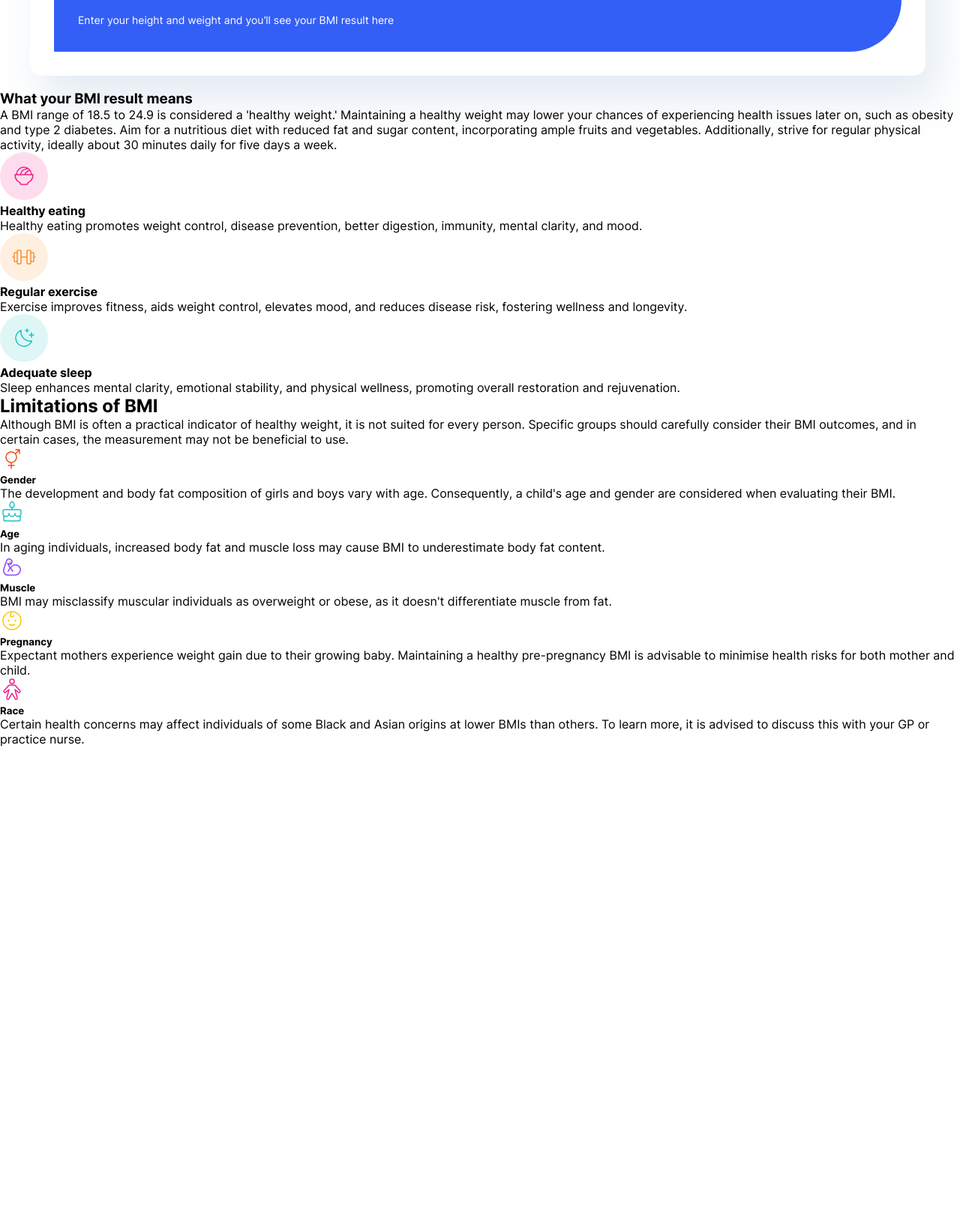
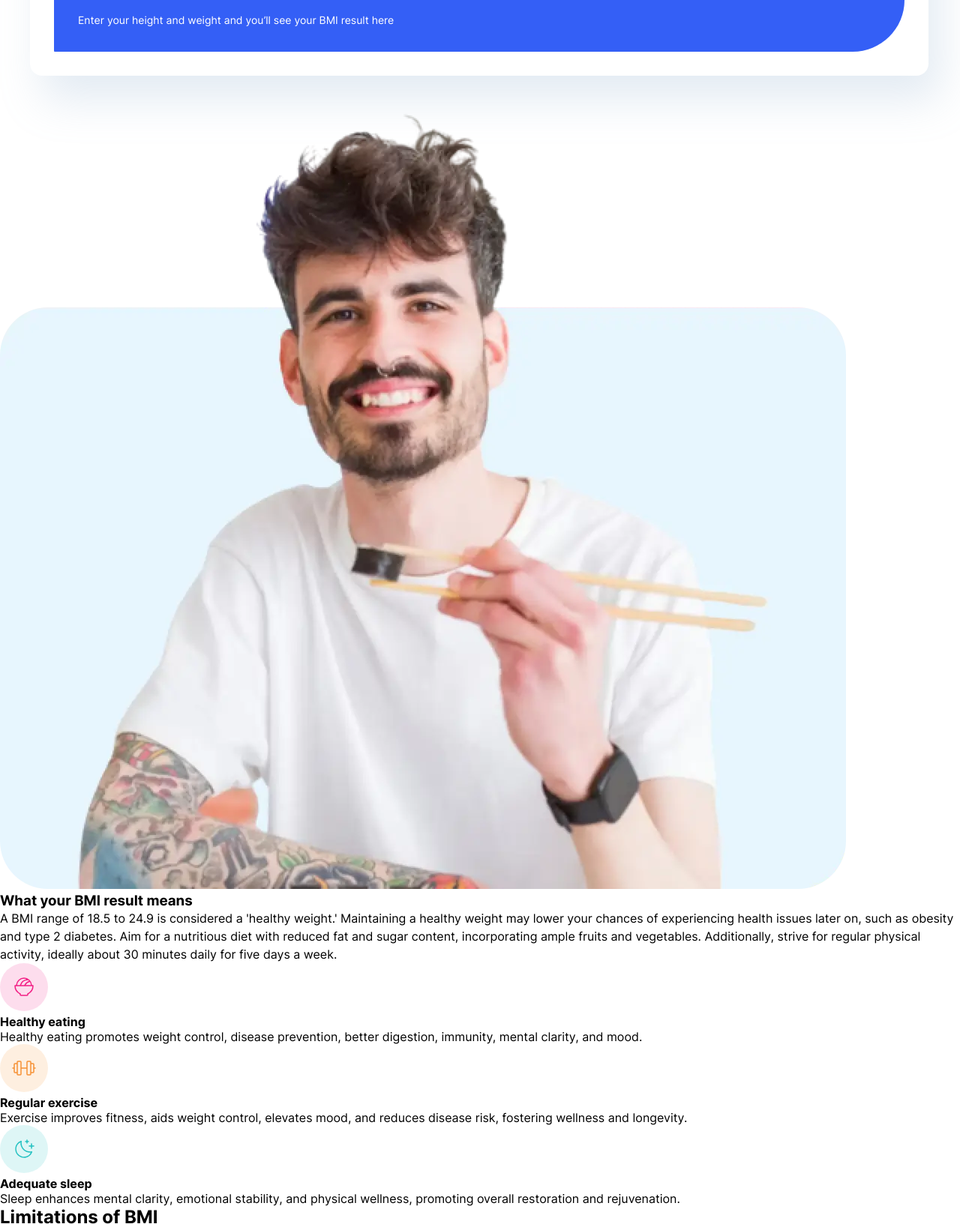
Before and after one commit to olaide-hok/bmi-calculator, a website: page index.html in a window 1280 px wide. Shown: the part 590-2223 px from the top of the page at 75% size. Before the commit the page ends 1586 px from the top, so only its background shows below. Drawn offline with Linux system fonts and the light colour scheme.

Commit message:
update html layout

```diff
--- a/index.html
+++ b/index.html
@@ -19,11 +19,12 @@
   <body>
     <main class="container">
       <div class="d-flex hero">
+        <div class="behind"></div>
         <!-- Logo -->
         <div class="logo-wrapper">
           <img src="./code/assets/images/logo.svg" alt="bmi logo">
         </div>
-        <div class="d-flex info-cards">
+        <div class="info-cards">
           <!-- BMI Calc -->
           <section class="d-flex hero-content">
             <h1 class="title">Body Mass Index Calculator</h1>
@@ -78,17 +79,17 @@
           </section>
         </div>
       </div>
-      <!-- WHt your BMI result means -->
+      <!-- What your BMI result means -->
       <div class="bmi_meaning">
         <div class="human">
-          <!-- <img
+          <img
             src="./code/assets/images/image-man-eating.webp"
             alt="man eating"
-          > -->
+          >
         </div>
         <div class="result_meaning">
           <h3>What your BMI result means</h3>
-          <p>
+          <p class="text-preset-6-regular">
             A BMI range of 18.5 to 24.9 is considered a 'healthy weight.'
             Maintaining a healthy weight may lower your chances of experiencing
             health issues later on, such as obesity and type 2 diabetes. Aim for
@@ -105,11 +106,13 @@
           <div class="tip-img">
             <img src="./code/assets/images/icon-eating.svg" alt="eating">
           </div>
+          <div class="text-container">
             <h4 class="title">Healthy eating</h4>
             <p class="desc">
               Healthy eating promotes weight control, disease prevention, better
               digestion, immunity, mental clarity, and mood.
             </p>
+          </div>
         </div>
 
         <!-- Regular Exercise -->
@@ -120,11 +123,13 @@
               alt="regular exercise"
             >
           </div>
+          <div class="text-container">
             <h4 class="title">Regular exercise</h4>
             <p class="desc">
               Exercise improves fitness, aids weight control, elevates mood, and
               reduces disease risk, fostering wellness and longevity.
             </p>
+          </div>
         </div>
 
         <!-- Adequate Sleep -->
@@ -132,11 +137,13 @@
           <div class="tip-img">
             <img src="./code/assets/images/icon-sleep.svg" alt="sleep tip">
           </div>
+          <div class="text-container">
             <h4 class="title">Adequate sleep</h4>
             <p class="desc">
               Sleep enhances mental clarity, emotional stability, and physical
               wellness, promoting overall restoration and rejuvenation.
             </p>
+          </div>
         </div>
       </div>
 
@@ -227,6 +234,6 @@
 
     <!-- Your BMI suggests you're -->
     <!-- add classification. Your ideal weight is between -->
-    <!-- add range -->.
+    <!-- add range -->
   </body>
 </html>
```
Lines whose indentation alone changed are shown as unchanged.
